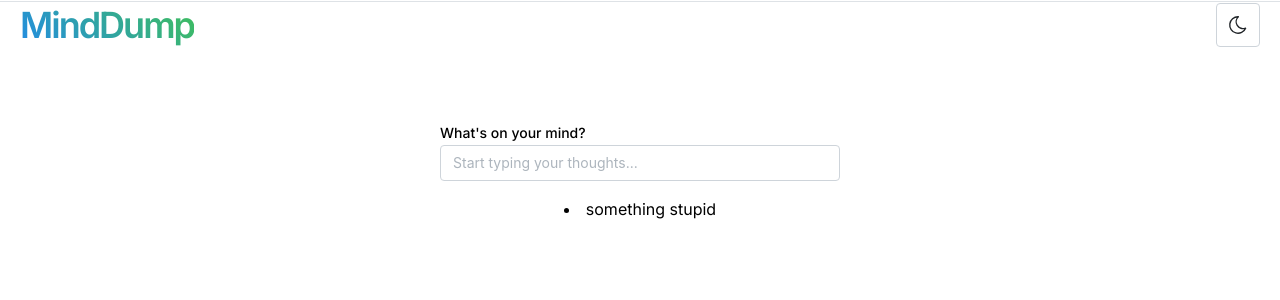
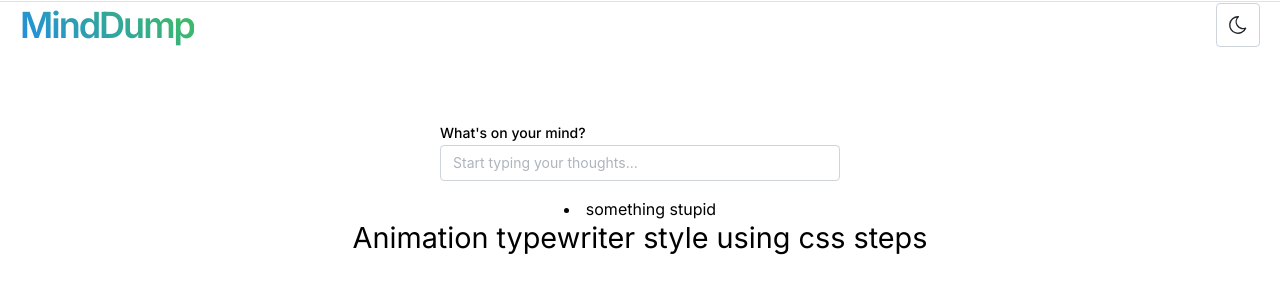
Before and after one commit to huyTon-IceBear/MindDump, a Next.js app: page /notes in a window 1280 px wide. Shown: the top 300 px of the page. Built offline with nearby package versions, Linux system fonts and the light colour scheme.

Commit message:
feat: :sparkles: typewritter component added

```diff
--- /dev/null
+++ b/src/components/Typewritter/Typewritter.module.css
@@ -0,0 +1,39 @@
+.line1 {
+  position: relative;
+  top: 50%;
+  width: 24em;
+  margin: 0 auto;
+  border-right: 2px solid rgba(255, 255, 255, 0.75);
+  font-size: 180%;
+  text-align: center;
+  white-space: nowrap;
+  overflow: hidden;
+  transform: translateY(-50%);
+}
+
+/* Animation */
+.animTypewriter {
+  animation: typewriter 4s steps(44) 1s 1 normal both,
+    blinkTextCursor 500ms steps(44) infinite normal, hideCursor 0s 5s forwards;
+}
+@keyframes typewriter {
+  from {
+    width: 0;
+  }
+  to {
+    width: 20em;
+  }
+}
+@keyframes blinkTextCursor {
+  from {
+    border-right-color: rgba(255, 255, 255, 0.75);
+  }
+  to {
+    border-right-color: transparent;
+  }
+}
+@keyframes hideCursor {
+  to {
+    border-right: none;
+  }
+}
--- /dev/null
+++ b/src/components/Typewritter/index.tsx
@@ -0,0 +1,10 @@
+import classes from "./Typewritter.module.css";
+import { Text } from "@mantine/core";
+
+export default function Typewriter() {
+  return (
+    <Text className={`${classes.line1} ${classes.animTypewriter}`}>
+      Animation typewriter style using css steps
+    </Text>
+  );
+}
--- a/src/sections/notes/index.tsx
+++ b/src/sections/notes/index.tsx
@@ -5,6 +5,7 @@ import { useState } from "react";
 import NoteBoard from "./view/noteboard";
 import Logo from "@/components/Logo";
 import StarryBackground from "@/components/StarryBackground";
+import Typewriter from "@/components/Typewritter";
 
 export default function NoteView() {
   const [notes, setNotes] = useState<string[]>(["something stupid"]);
@@ -23,6 +24,7 @@ export default function NoteView() {
         <CustomInput onComplete={handleAddNote} />
       </Stack>
       <NoteBoard notes={notes} />
+      <Typewriter />
       <StarryBackground />
     </Stack>
   );
```
